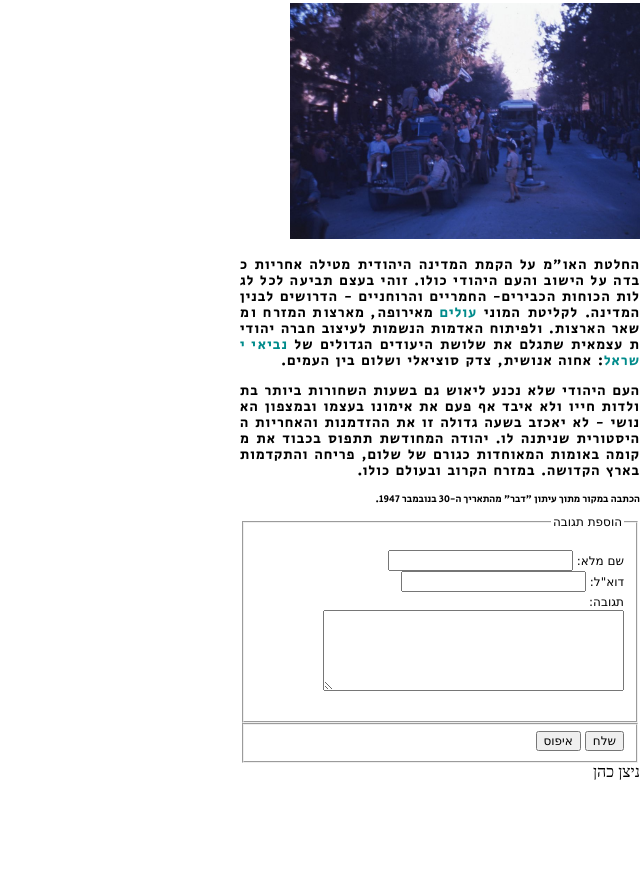
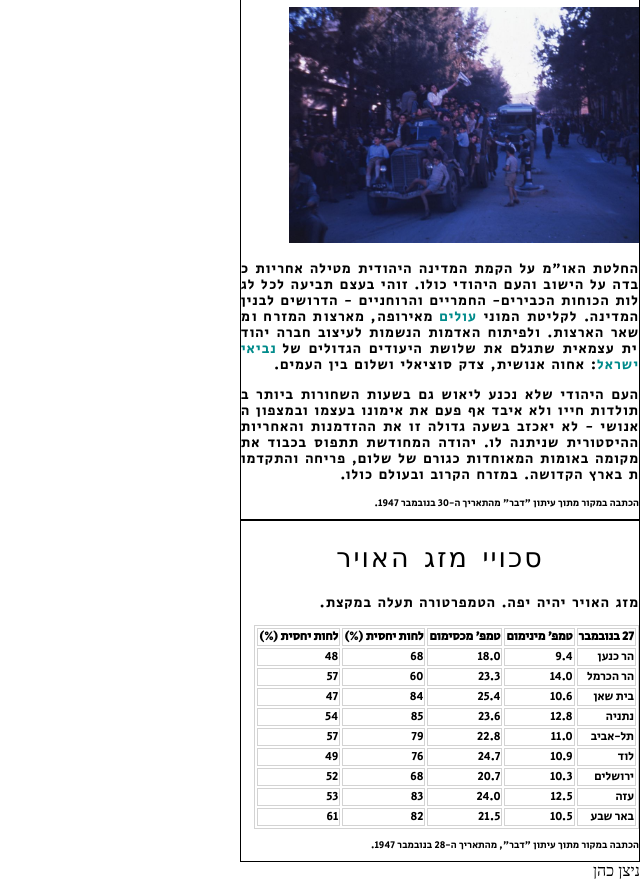
Before and after one commit to NitzanC07/html-css-practice, a plain HTML site: page index.html in a window 1280 px wide. Shown: the part 598-1478 px from the top of the page, without its empty margins (640-1280 px from the left). Before the commit the page ends 1379 px from the top, so only its background shows below. Drawn offline with Linux system fonts and the light colour scheme; a web font is replaced by a local one.

Commit message:
Exercise for lesson2 css

```diff
--- a/css_lesson2/styles.css
+++ /dev/null
@@ -1,39 +0,0 @@
-@import url('../fonts/fonts.css');
-
-.main {
-  width: 600px;
-  direction: rtl;
-}
-
-.mainTitle {
-  font-family: "RubikDirt", Verdana, Geneva, Tahoma, sans-serif;
-  font-size: 50px;
-  line-height: 32px;
-  font-weight: normal;
-  text-align: center;
-  word-spacing: 10px;
-  letter-spacing: 5px;
-  text-transform: uppercase;
-  /* color: blue;
-  text-shadow: 2px -2px 1px white, 4px -4px 2px lightskyblue; */
-}
-
-.textP {
-  font-family: "SecularOne", "Rubik", Verdana, Geneva, Tahoma, sans-serif;
-  font-size: 18px;
-  line-height: 20px;
-  text-align: justify;
-  word-spacing: 2px;
-  /* letter-spacing: 1px; */
-  word-break: break-all;
-}
-
-.parent-element {
-  font-size: 25px;
-  font-family: "Rubik", Arial, sans-serif;
-  background-color: #ddd;
-}
-
-.child-element {
-  font-size: 0.7em;
-}
--- a/index.html
+++ b/index.html
@@ -9,9 +9,9 @@
   <body dir="rtl">
     <header class="header">תרגיל שני ב-CSS - עיצוב טקסט</header>
     <main class="main">
-      <article>
-        <h2 class="textH2">הנהלת הועד הלאומי</h2>
-        <h1 class="textH1">הודעת ד. בן גוריון</h1>
+      <article class="article">
+        <h3 class="textH3">הנהלת הועד הלאומי</h3>
+        <h2 class="textH2">הודעת ד. בן גוריון</h2>
         <img
           src="./benguryon.jpg"
           alt="ראש הממשלה הראשון - דוד בן גוריון"
@@ -60,29 +60,87 @@
         </p>
       </article>
 
-      <form class="form">
-        <fieldset>
-          <legend class="textForm">הוספת תגובה</legend>
-          <ul style="list-style: none; padding: 0">
-            <li>
-              <label class="textForm" for="fullname">שם מלא: </label>
-              <input type="textForm" id="fullname" required />
-            </li>
-            <li>
-              <label class="textForm" for="email">דוא"ל: </label>
-              <input type="email" id="email" />
-            </li>
-            <li>
-              <label class="textForm" for="comment">תגובה: </label><br />
-              <textarea id="comment" cols="35" rows="5"></textarea>
-            </li>
-          </ul>
-        </fieldset>
-        <fieldset>
-          <button class="textForm" type="submit">שלח</button>
-          <button class="textForm" type="reset">איפוס</button>
-        </fieldset>
-      </form>
+      <article class="article">
+        <h2 class="textH2">סכויי מזג האויר</h2>
+        <p class="textP">מזג האויר יהיה יפה. הטמפרטורה תעלה במקצת.</p>
+        <table class="textTable">
+          <tr>
+            <th>27 בנובמבר</th>
+            <th>טמפ' מינימום</th>
+            <th>טמפ' מכסימום</th>
+            <th>לחות יחסית (%)</th>
+            <th>לחות יחסית (%)</th>
+          </tr>
+          <tr>
+            <td>הר כנען</td>
+            <td>9.4</td>
+            <td>18.0</td>
+            <td>68</td>
+            <td>48</td>
+          </tr>
+          <tr>
+            <td>הר הכרמל</td>
+            <td>14.0</td>
+            <td>23.3</td>
+            <td>60</td>
+            <td>57</td>
+          </tr>
+          <tr>
+            <td>בית שאן</td>
+            <td>10.6</td>
+            <td>25.4</td>
+            <td>84</td>
+            <td>47</td>
+          </tr>
+          <tr>
+            <td>נתניה</td>
+            <td>12.8</td>
+            <td>23.6</td>
+            <td>85</td>
+            <td>54</td>
+          </tr>
+          <tr>
+            <td>תל-אביב</td>
+            <td>11.0</td>
+            <td>22.8</td>
+            <td>79</td>
+            <td>57</td>
+          </tr>
+          <tr>
+            <td>לוד</td>
+            <td>10.9</td>
+            <td>24.7</td>
+            <td>76</td>
+            <td>49</td>
+          </tr>
+          <tr>
+            <td>ירושלים</td>
+            <td>10.3</td>
+            <td>20.7</td>
+            <td>68</td>
+            <td>52</td>
+          </tr>
+          <tr>
+            <td>עזה</td>
+            <td>12.5</td>
+            <td>24.0</td>
+            <td>83</td>
+            <td>53</td>
+          </tr>
+          <tr>
+            <td>באר שבע</td>
+            <td>10.5</td>
+            <td>21.5</td>
+            <td>82</td>
+            <td>61</td>
+          </tr>
+        </table>
+        <p class="textCredits">
+          הכתבה במקור מתוך עיתון "דבר", מהתאריך ה-28 בנובמבר 1947.
+        </p>
+      </article>
+
+
     </main>
     <footer>ניצן כהן</footer>
   </body>
--- a/styles.css
+++ b/styles.css
@@ -9,7 +9,11 @@ body {
   width: 400px;
 }
 
-.textH1 {
+.article {
+  border: 1px solid black;
+}
+
+.textH2 {
   font-family: "RubikDirt", Verdana, Geneva, Tahoma, sans-serif;
   font-size: 27px;
   line-height: 29px;
@@ -22,7 +26,7 @@ body {
   /* text-shadow: 2px -2px 1px white, 4px -4px 2px lightgray; */
 }
 
-.textH2 {
+.textH3 {
   font-family: "SecularOne", Verdana, Geneva, Tahoma, sans-serif;
   font-size: 19px;
   line-height: 21px;
@@ -60,8 +64,14 @@ body {
   word-break: break-all;
 }
 
-.textForm {
-  font-family: "Rubik", Verdana, Geneva, Tahoma, sans-serif;
+.textTable {
+  font-family: "SecularOne", "Rubik", Verdana, Geneva, Tahoma, sans-serif;
   font-size: 12px;
   line-height: 14px;
+  text-align: right;
+  border: 1px solid lightgray;
 }
+
+.textTable td, th {
+  border: 1px solid lightgray;
+}
```
Also changed, not shown: css_lesson2/lesson_fontStyling.html (deleted, +0 -37 lines).
